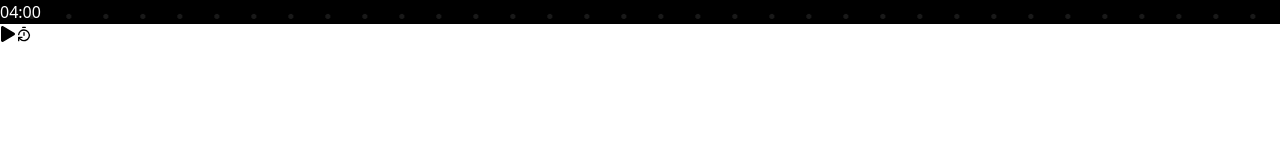
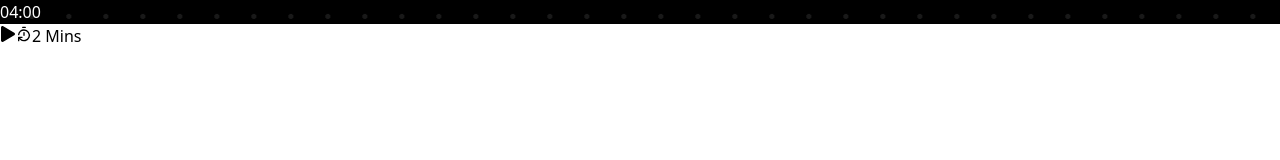
Before and after one commit to tsooping/Count.Down, a React (Vite) app: page / in a window 1280 px wide. Shown: the top 160 px of the page. Built offline with nearby package versions, Linux system fonts and the light colour scheme.

Commit message:
Added Toggle For Timer

```diff
--- a/src/components/Timer.tsx
+++ b/src/components/Timer.tsx
@@ -5,6 +5,7 @@
 const Timer: React.FC = () => {
   const [time, setTime] = useState<number>(240); // Initial time in seconds (4 minutes)
   const [isActive, setIsActive] = useState<boolean>(false);
+  const [timerType, setTimerType] = useState<string>("2 Mins");
 
   const formatTime = (seconds: number) => {
     const minutes = Math.floor(seconds / 60)
@@ -45,12 +46,16 @@
 
   const resetTimer = () => {
     setIsActive(false);
-    setTime(240); // Reset to 4 minutes (240 seconds)
+    timerType === "2 Mins" ? setTime(240) : setTime(120);
   };
+
+  const toggleTimerType = () => {
+    timerType === "2 Mins" ? (setTimerType("4 Mins"), setTime(120)) : (setTimerType("2 Mins"), setTime(240));
+    setIsActive(false);
+  }
 
   return (
     <>
-
         <div className="gradientBackground w-screen h-screen justify-center items-center flex">
           <div className="text-[40vh] font-bold font-mono absolute mx-50">
             {formatTime(time)}
@@ -80,6 +85,13 @@
           >
             <LuTimerReset />
           </button>
+          <button
+            className=" text-white px-4 py-2 rounded-md"
+            onClick={toggleTimerType}
+            disabled={isActive}
+          >
+            {timerType}
+          </button>
         </div>
     </>
   );
```
